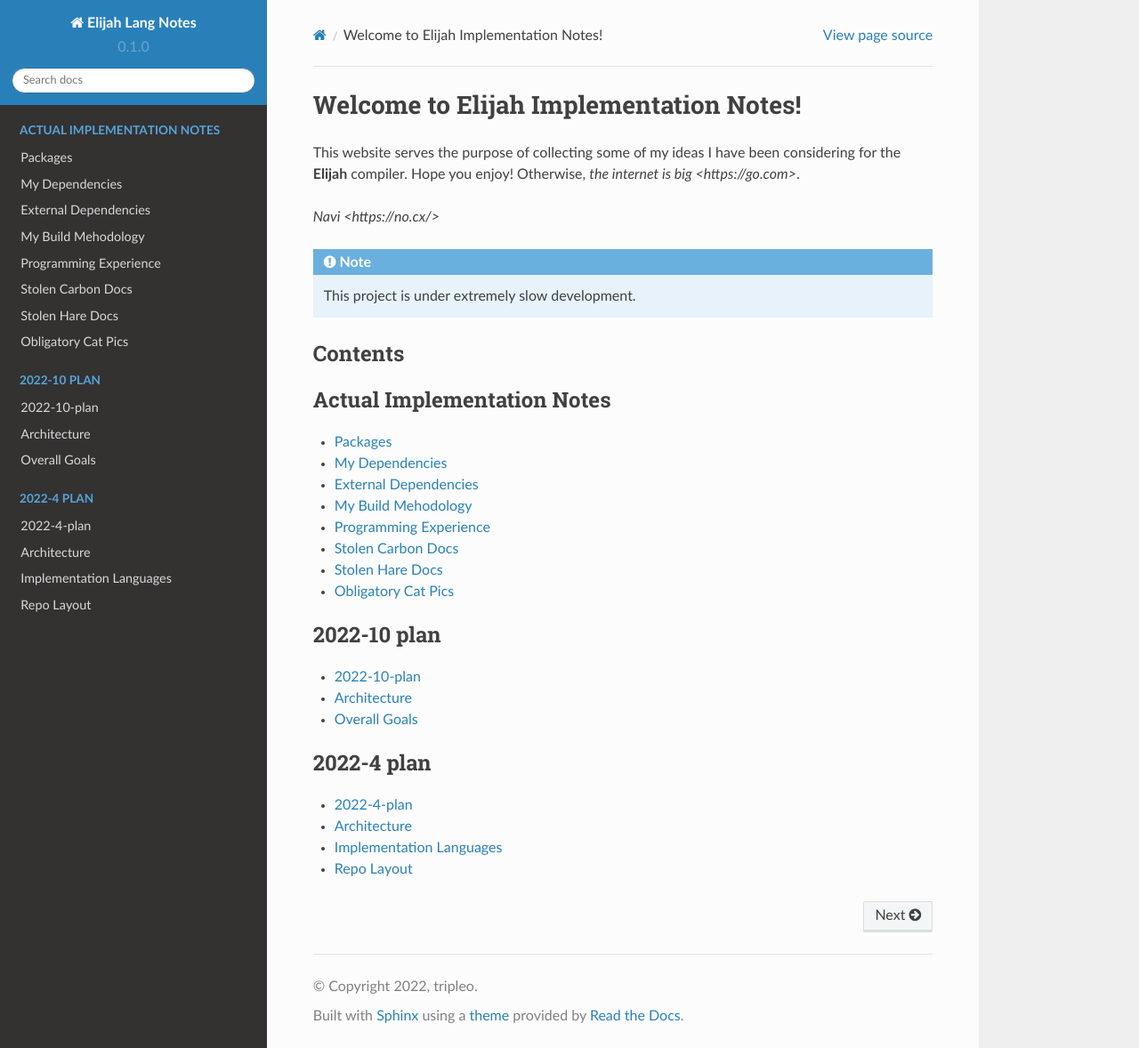
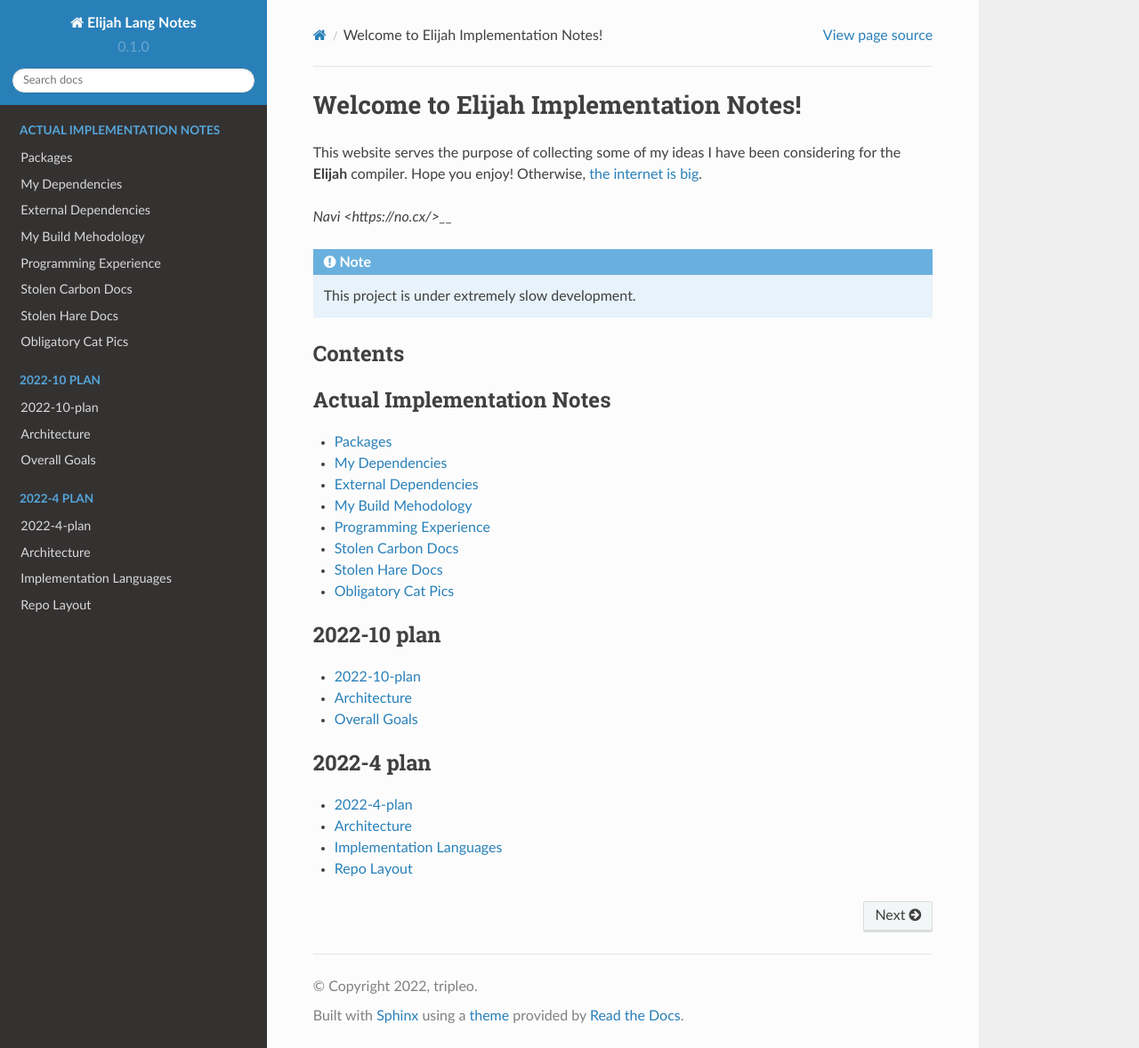
Before and after one commit to elijah-team/elijah-notes, a Sphinx documentation site: the page built from docs/source/index.rst, in a window 1280 px wide and 1178 px high. Shown: the whole window at 89% size. Built offline with Sphinx 7.4.7 and the Read the Docs theme 2.0.0, drawn with Linux system fonts in a browser that asks for light colours.

Commit message:
Try to make links work

```diff
--- a/docs/source/index.rst
+++ b/docs/source/index.rst
@@ -2,9 +2,9 @@
 ========================================
 
 This website serves the purpose of collecting some of my ideas I have been considering
-for the **Elijah** compiler.  Hope you enjoy!  Otherwise, `the internet is big <https://go.com>`.
+for the **Elijah** compiler.  Hope you enjoy!  Otherwise, `the internet is big <https://go.com>`__.
 
-`Navi <https://no.cx/>`
+`Navi <https://no.cx/>__`
 
 .. note::
 
```
